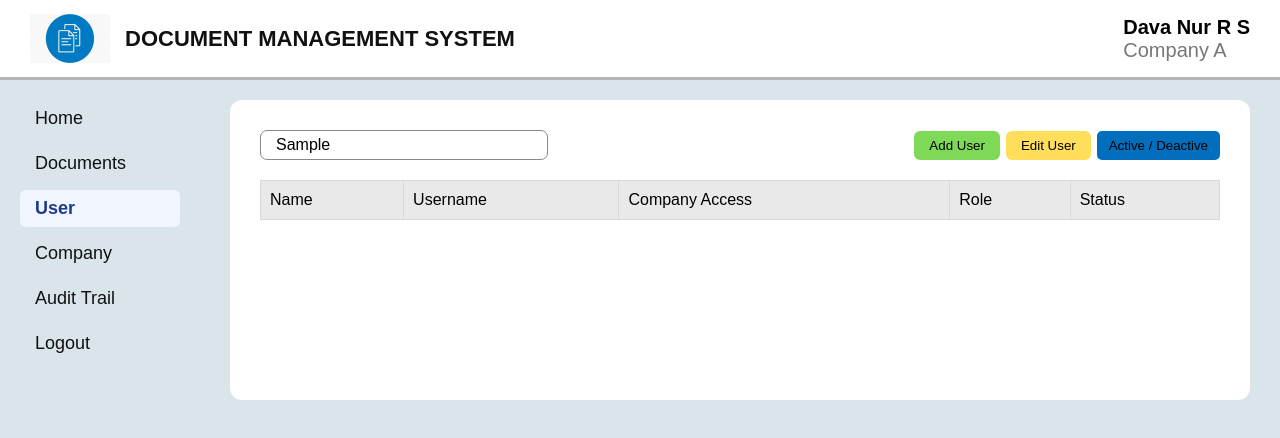
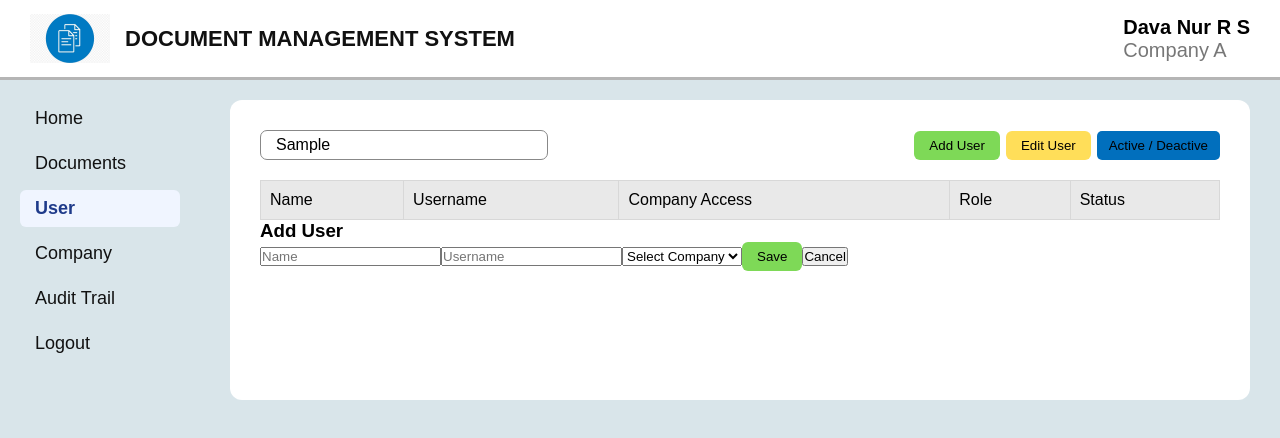
Before and after one commit to davanurrizkisetiawan30-ai/document-management-system, a React (Vite) app: page /user in a window 1280 px wide. Both pictures are taken after typing "Sample" into the empty fields and a click on the button "Add User". Shown: the top 438 px of the page. Built offline with nearby package versions, Linux system fonts and the light colour scheme.

Commit message:
update user management

```diff
--- a/src/pages/User.jsx
+++ b/src/pages/User.jsx
@@ -7,6 +7,9 @@ function User() {
     const [userData, setUserData] = useState(users);
     const [selectedUser, setSelectUser] = useState(null);
     const [showEditForm, setShowEditForm] = useState(false);
+    const [showAddForm, setShowAddForm] = useState(false);
+    const [addName, setAddName] = useState("");
+    const [addUsername, setAddUsername] = useState("");
     const [editName, setEditName] = useState("");
     const [editUsername, setEditUsername] = useState("");
     const selectedUserData = userData.find((user) => user.username === selectedUser);
@@ -22,11 +25,10 @@ function User() {
                     <input type="text" placeholder="Search User" value={search} onChange={(e) => setSearch(e.target.value)} />
                 </div>
                 <div className="document-buttons">
-                    <button className="btn-upload">Add User</button>
+                    <button className="btn-upload" onClick={() => setShowAddForm(true)}>Add User</button>
                     <button className="btn-edit" onClick={() => {
                         if (!selectedUser) return;
                         const user = userData.find((user) => user.username === selectedUser);
-                        console.log("user yg dipilih:",user)
                         setEditName(user.name);
                         setEditUsername(user.username);
                         setShowEditForm(true);
@@ -60,15 +62,50 @@ function User() {
                     ))}
                 </tbody>
             </table>
+            {showAddForm && (
+                <div className="edit-user-form">
+                    <h3>Add User</h3>
+                    <input type="text" placeholder="Name" value={addName} onChange={(e) => setAddName(e.target.value)} />
+                    <input type="text" placeholder="Username" value={addUsername} onChange={(e) => setAddUsername(e.target.value)} />
+                    <select>
+                        <option value="">Select Company</option>
+                        <option value="Company A">Company A</option>
+                        <option value="Company B">Company B</option>
+                    </select>
+                    <button className="btn-upload" onClick={() => {
+                        if (!addName || !addUsername){return;}
+                        const newUser = {
+                            name: addName,
+                            username: addUsername,
+                            companyAccess: [],
+                            role: [],
+                            status: "Active"
+                        };
+                        setUserData([...userData, newUser]);
+                        setShowAddForm(false);
+                    }}>Save</button>
+                    <button onClick={() => setShowAddForm(false)}>Cancel</button>
+                </div>
+            )}
+
             {showEditForm && (
                 <div className="edit-user-form">
                     <h3>Edit User</h3>
                     <input type="text" placeholder="Name" value={editName} onChange={(e) => setEditName(e.target.value)}/>
                     <input type="text" placeholder="Username" value={editUsername} onChange={(e) => setEditUsername(e.target.value)}/>
-                    <button className="btn-edit">Save</button>
+                    <button className="btn-edit" onClick={() => {
+                        const updateUsers = userData.map((user) => user.username === selectedUser ? {
+                            ...user,
+                            name: editName,
+                            username: editUsername
+                        } : user );
+                        setUserData(updateUsers);
+                        setShowEditForm(false);
+                    }}>Save</button>
                     <button onClick={() => setShowEditForm(false)}>Cancel</button>
                 </div>
             )}
+
         </div>
     );
 }
```
